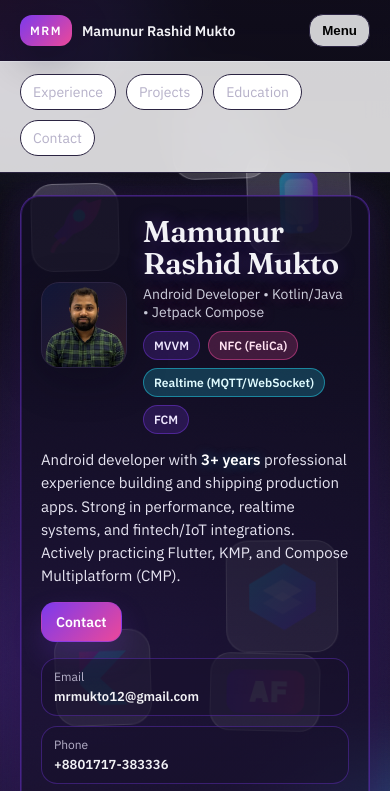
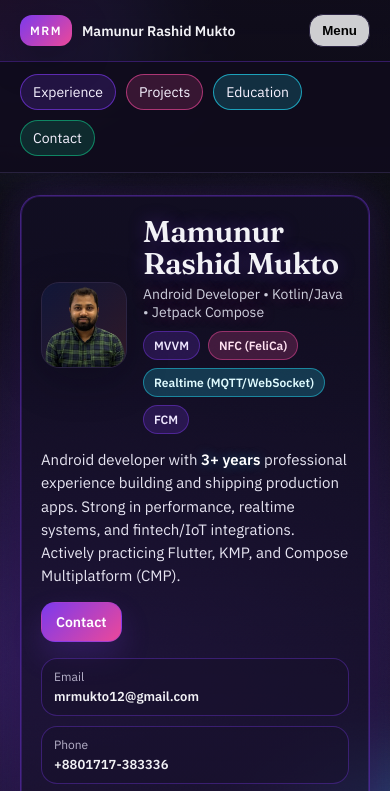
Before and after one commit to mrmukto/portfolio, a plain HTML site: page docs/index.html in a window 390 px wide. Both pictures are taken after a click on the button "Menu". Shown: the top 791 px of the page. Drawn offline with Linux system fonts and the light colour scheme.

Commit message:
Polish mobile menu styling

```diff
--- a/docs/styles.css
+++ b/docs/styles.css
@@ -242,8 +242,8 @@ code{
   font-weight:600;
 }
 .drawer{
-  border-top:1px solid rgba(230,232,238,.65);
-  background: rgba(255,255,255,.82);
+  border-top:1px solid rgba(124,58,237,.35);
+  background: rgba(16,12,28,.90);
 }
 .drawer__inner{
   display:flex;
@@ -252,14 +252,31 @@ code{
   flex-wrap:wrap;
 }
 .drawer__link{
-  color:var(--muted);
-  border:1px solid var(--stroke);
-  background:#fff;
+  color:#f6f2ff;
+  border:1px solid rgba(124,58,237,.45);
+  background: rgba(24,18,44,.70);
   padding:8px 12px;
   border-radius:999px;
   font-size:14px;
 }
-.drawer__link:hover{ color:var(--ink); border-color:var(--stroke2); }
+.drawer__link:hover{ color:#fff; border-color:rgba(124,58,237,.65); background: rgba(24,18,44,.90); }
+
+.drawer__link:nth-child(1){
+  border-color: rgba(124,58,237,.65);
+  background: rgba(124,58,237,.18);
+}
+.drawer__link:nth-child(2){
+  border-color: rgba(236,72,153,.65);
+  background: rgba(236,72,153,.18);
+}
+.drawer__link:nth-child(3){
+  border-color: rgba(34,211,238,.70);
+  background: rgba(34,211,238,.18);
+}
+.drawer__link:nth-child(4){
+  border-color: rgba(16,185,129,.65);
+  background: rgba(16,185,129,.18);
+}
 
 .hero{
   display:grid;
@@ -563,6 +580,7 @@ code{
   .cards{ grid-template-columns: 1fr; }
   .grid2{ grid-template-columns: 1fr; }
   .contactGrid{ grid-template-columns: 1fr; }
+  .floaters{ display:none; }
 }
 
 @media (max-width: 740px){
```
